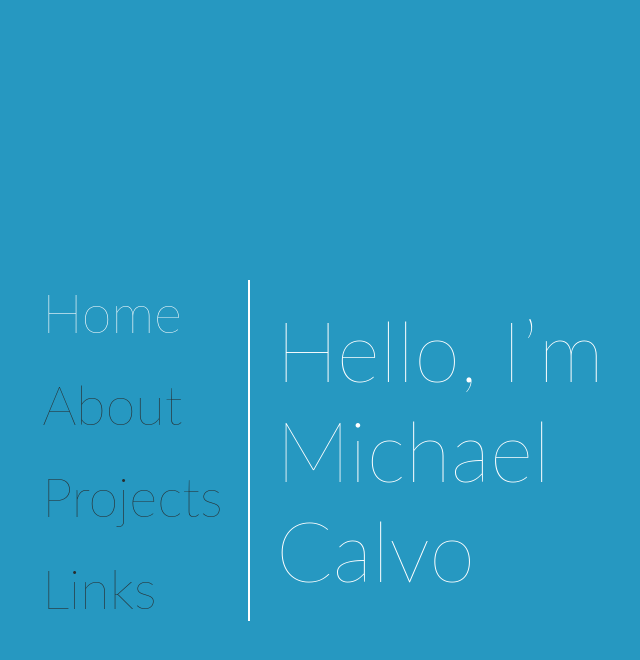
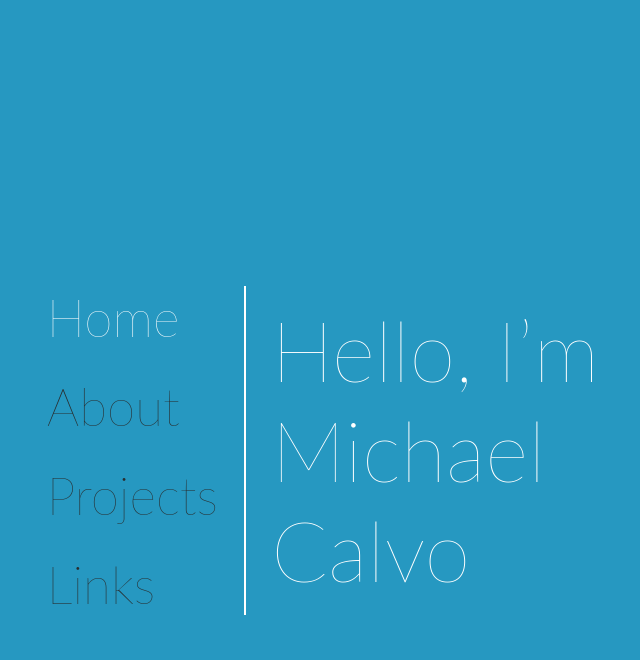
Before and after one commit to Mac-lp3/personal-site, a Jekyll site: the page built from index.html, in a window 1280 px wide. Shown: the top 660 px of the page, without its empty margins (277-917 px from the left). Built offline with Jekyll 4.4.1, drawn with Linux system fonts in a browser that asks for light colours.

Commit message:
changed size of link cards and removed link text. Nav font size is now based on screen width

```diff
--- a/_layouts/home.html
+++ b/_layouts/home.html
@@ -35,9 +35,9 @@
 				{% capture links %}{% include links.md %}{% endcapture %}
 				{{ links | markdownify }}
 				<div class="link-card-container">
-					<div class="link-card"><p class="card-text">github</p></div>
-					<div class="link-card"><p class="card-text">stackoverflow</p></div>
-					<div class="link-card"><p class="card-text">resume</p></div>
+					<div class="link-card"></div>
+					<div class="link-card"></div>
+					<div class="link-card"></div>
 				</div>
 			</div>
 		</div>
--- a/_sass/home.scss
+++ b/_sass/home.scss
@@ -3,7 +3,7 @@
 	justify-content: center;
 	align-items: stretch;
 	min-width: 45vw;
-  max-width: 45vw;
+  	max-width: 45vw;
 }
 
 .nav-wrapper {
@@ -11,7 +11,7 @@
 }
 
 .nav-conainter {
-	font-size: 6vh;
+	font-size: 4vw;
 	list-style-type: none;
 	margin: 0;
 	flex-direction: column;
@@ -60,7 +60,6 @@
 }
 
 @keyframes closeDivider {
-
 	0% {
 		margin-top: 0vh;
 		margin-bottom: 0vh;
@@ -71,7 +70,6 @@
 }
 
 @keyframes openDivider {
-
  0% {
 	 margin-top: 30vh;
 	 margin-bottom: 30vh;
@@ -155,7 +153,6 @@
 }
 .projects-copy {
 
-
 }
 
 .links-copy {
@@ -169,21 +166,18 @@
 }
 
 .link-card {
-	height: 189px;
-	width: 189px;
+	background-size: 85% 85%;
+	height: 11vw;
+	width: 11vw;
 	display: flex;
 	align-items: center;
 	justify-content: center;
-	/*border-style: solid;
-	border-width: 1px;
-	border-color: black;*/
 }
 
-@media (max-width: 1079px) {
+@media (max-width: 710px) {
   .link-card {
-	height: 100px;
-  	width: 100px;
-	background-size: 14vw 25vh;
+	height: 15vw;
+  	width: 15vw;
   }
 }
 
@@ -208,7 +202,6 @@
 	background-position-y: center;
 	background-repeat-x: no-repeat;
 	background-repeat-y: no-repeat;
-	background-size: 14vw 25vh;
 }
 
 .link-card:nth-child(3) {
@@ -217,7 +210,6 @@
 	background-position-y: center;
 	background-repeat-x: no-repeat;
 	background-repeat-y: no-repeat;
-	background-size: 14vw 25vh;
 }
 
 .portrait-container {
```
